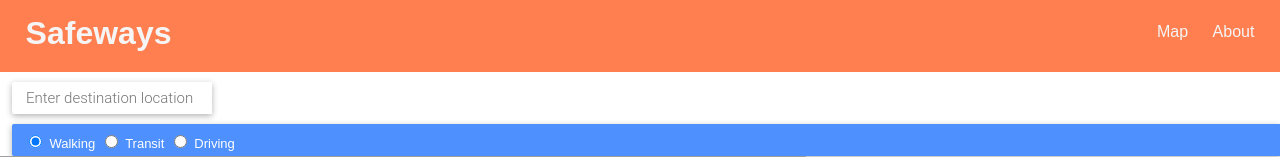
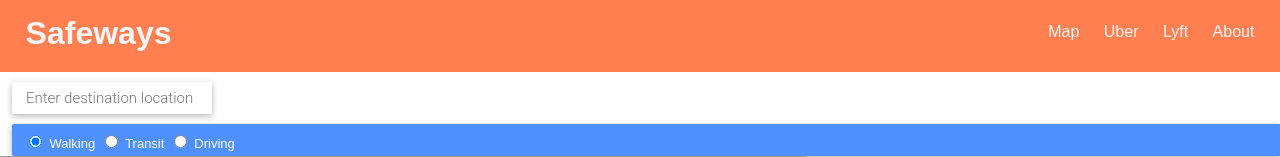
Before and after one commit to Safeways/safeways, a Flask app: page / in a window 1280 px wide. Shown: the top 157 px of the page. Run offline with Flask 2, Linux system fonts and the light colour scheme; some libraries are stand-ins or nearby versions; grey boxes are pictures that could not be loaded.

Commit message:
added safety contact functionality

```diff
--- a/static/maps.js
+++ b/static/maps.js
@@ -332,7 +332,7 @@ AutocompleteDirectionsHandler.prototype.route = function() {
             response.routes = newRoutes; //comment this to display all routes again
 
             if (newRoutes.length == 0) {
-                window.alert("no safe routes available");
+                window.alert("\t\t\t\tNo Safe Routes Available.\n\tCall SafeRides (217)-265-7433 or SafeWalks (217)-333-1216");
 
             }
 
--- a/templates/index.html
+++ b/templates/index.html
@@ -16,6 +16,8 @@
         <h1><a href="index.html">Safeways</a></h1>
         <ul>
           <li><a href="index.html">Map</a></li>
+          <li><a href="https://www.uber.com">Uber</a></li>
+          <li><a href="https://www.lyft.com/rider">Lyft</a></li>
           <li><a href="about.html">About</a></li>
         </ul>
       </div>
```
